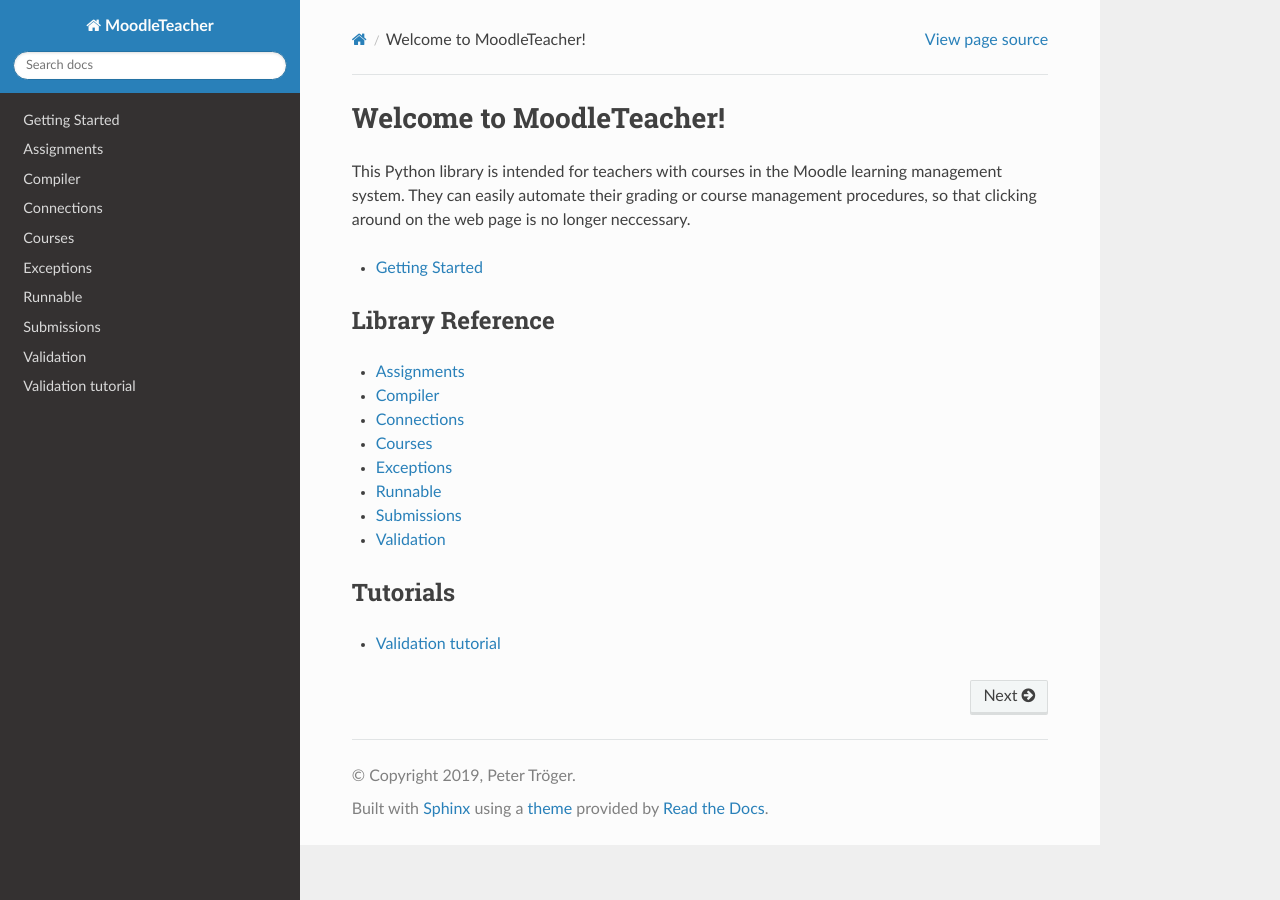
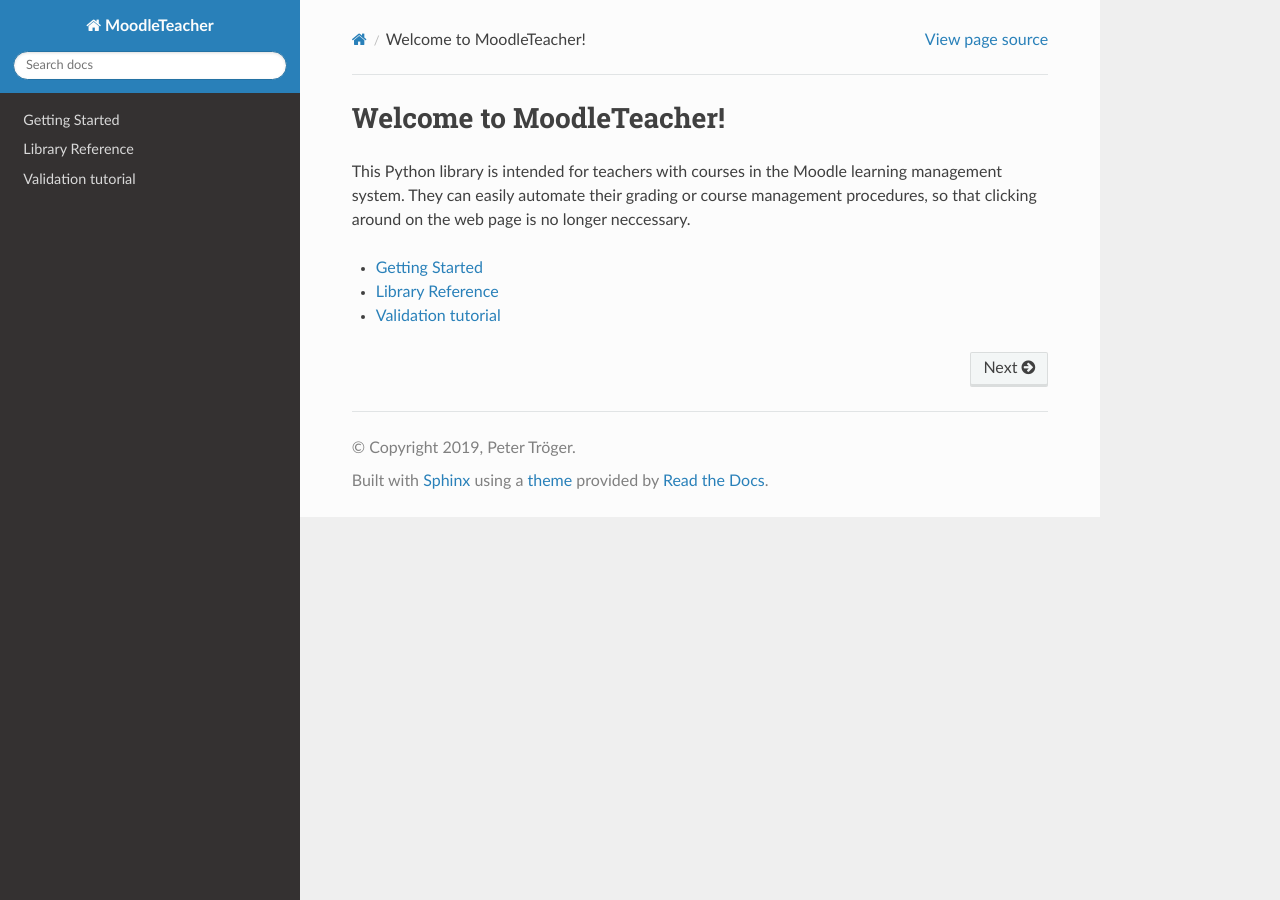
Before and after one commit to troeger/moodleteacher, a Sphinx documentation site: the page built from docs/index.rst, in a window 1280 px wide. Built offline with Sphinx 7.4.7 and the Read the Docs theme 2.0.0, drawn with Linux system fonts in a browser that asks for light colours.

Commit message:
Documentation

```diff
--- a/docs/assignments.rst
+++ /dev/null
@@ -1,5 +0,0 @@
-Assignments
-===========
-
-.. automodule:: moodleteacher.assignments
-    :members:
--- a/docs/compiler.rst
+++ /dev/null
@@ -1,5 +0,0 @@
-Compiler
-===========
-
-.. automodule:: moodleteacher.compiler
-    :members:
--- a/docs/connection.rst
+++ /dev/null
@@ -1,5 +0,0 @@
-Connections
-===========
-
-.. automodule:: moodleteacher.connection
-    :members:
--- a/docs/courses.rst
+++ /dev/null
@@ -1,5 +0,0 @@
-Courses
-===========
-
-.. automodule:: moodleteacher.courses
-    :members:
--- a/docs/exceptions.rst
+++ /dev/null
@@ -1,5 +0,0 @@
-Exceptions
-===========
-
-.. automodule:: moodleteacher.exceptions
-    :members:
--- a/docs/index.rst
+++ b/docs/index.rst
@@ -14,26 +14,5 @@
    :maxdepth: 1
 
    tutorial_quickstart
-
-
-Library Reference
------------------
-.. toctree::
-   :maxdepth: 1
-
-   assignments
-   compiler
-   connection
-   courses
-   exceptions
-   runnable
-   submission
-   validation
-
-
-Tutorials
----------
-.. toctree::
-   :maxdepth: 1
-
+   reference
    tutorial_validation
--- a/docs/runnable.rst
+++ /dev/null
@@ -1,5 +0,0 @@
-Runnable
-===========
-
-.. automodule:: moodleteacher.runnable
-    :members:
--- a/docs/submission.rst
+++ /dev/null
@@ -1,5 +0,0 @@
-Submissions
-===========
-
-.. automodule:: moodleteacher.submissions
-    :members:
--- a/docs/tutorial_quickstart.rst
+++ b/docs/tutorial_quickstart.rst
@@ -46,7 +46,7 @@
   ...     for submission in assignment.submissions():
   ...         print("User {0} submitted {1} files.".format(submission.userid, len(submission.files)))
 
-Student file uploads can be downloaded with the :class:`~moodleteacher.submission.MoodleSubmission` class and previewed with a small integrated GUI application. The preview supports:
+Student file uploads can be downloaded with the :class:`moodleteacher.submissions.MoodleSubmission` class and previewed with a small integrated GUI application. The preview supports:
 
 - HTML text
 - PDF files
--- a/docs/validation.rst
+++ /dev/null
@@ -1,5 +0,0 @@
-Validation
-===========
-
-.. automodule:: moodleteacher.validation
-    :members:
```
Also changed, not shown: docs/reference.rst (added, +52 -0 lines).
